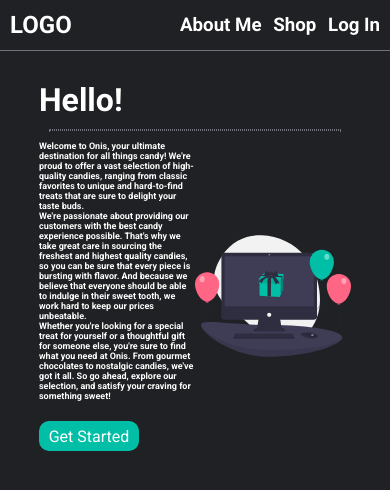
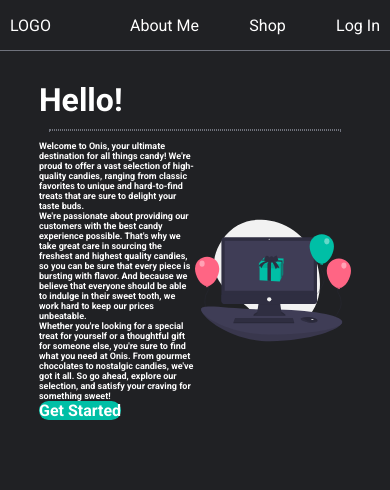
Before and after one commit to WhyOni/8b_Onis_CandyShop, a plain HTML site: page CandySite/home.html in a window 390 px wide. Drawn offline with Linux system fonts and the light colour scheme.

Commit message:
onis home commit

```diff
--- /dev/null
+++ b/CandySite/header.css
@@ -0,0 +1,35 @@
+@import url("https://fonts.googleapis.com/css2?family=Roboto:ital,wght@0,100;0,300;0,400;0,500;0,700;0,900;1,100;1,300;1,400;1,500;1,700;1,900&display=swap");
+* {
+  font-family: "Roboto", sans-serif;
+  margin: 0;
+  color: white;
+}
+body {
+  background-color: #202124;
+}
+a {
+  text-decoration: none;
+}
+
+header {
+  background-color: #202124;
+  height: 50px;
+  border-bottom: solid #6f727c 1px;
+  display: flex;
+  align-items: center;
+  padding-left: 30px;
+  padding-right: 30px;
+  justify-content: space-between;
+}
+.HeaderDiv {
+  display: flex;
+  width: 250px;
+  justify-content: space-between;
+}
+
+@media only screen and (max-width: 1200px) {
+  header {
+    padding-left: 10px;
+    padding-right: 10px;
+  }
+}
--- a/CandySite/home.css
+++ b/CandySite/home.css
@@ -1,29 +1,3 @@
-@import url("https://fonts.googleapis.com/css2?family=Roboto:ital,wght@0,100;0,300;0,400;0,500;0,700;0,900;1,100;1,300;1,400;1,500;1,700;1,900&display=swap");
-* {
-  font-family: "Roboto", sans-serif;
-  margin: 0;
-  color: white;
-}
-body {
-  background-color: #202124;
-}
-
-header {
-  background-color: #202124;
-  height: 50px;
-  border-bottom: solid #6f727c 1px;
-  display: flex;
-  align-items: center;
-  padding-left: 30px;
-  padding-right: 30px;
-  justify-content: space-between;
-}
-.HeaderDiv {
-  display: flex;
-  width: 200px;
-  justify-content: space-between;
-}
-
 .content {
   padding-top: 30px;
   padding-left: 10%;
@@ -43,14 +17,16 @@ hr {
 .intropic {
   width: 50%;
 }
-button {
+.getstarted {
   background-color: #00bfa6;
-  border: 0;
   border-radius: 10px;
   width: 250px;
   height: 50px;
   font-size: large;
   margin-top: 20px;
+}
+.getstarted {
+  font-size: large;
 }
 
 @media only screen and (max-width: 1200px) {
@@ -61,7 +37,7 @@ button {
   .intro {
     font-size: medium;
   }
-  button {
+  .getstarted {
     width: 150px;
     height: 50px;
   }
@@ -70,7 +46,7 @@ button {
   .intro {
     font-size: x-small;
   }
-  button {
+  .getstarted {
     width: 100px;
     height: 30px;
     font-size: medium;
--- a/CandySite/home.html
+++ b/CandySite/home.html
@@ -6,14 +6,21 @@
     <meta name="viewport" content="width=device-width, initial-scale=1.0" />
     <title>Document</title>
     <link rel="stylesheet" href="home.css" />
+    <link rel="stylesheet" href="header.css" />
   </head>
   <body>
     <header>
-      <h2>LOGO</h2>
+      <a>LOGO</a>
       <div class="HeaderDiv">
-        <h3 class="h3">About Me</h3>
-        <h3 class="h3">Shop</h3>
-        <h3 class="h3">Log In</h3>
+        <a class="h3" href="https://www.youtube.com/watch?v=dQw4w9WgXcQ"
+          >About Me</a
+        >
+        <a class="h3" href="https://www.youtube.com/watch?v=dQw4w9WgXcQ"
+          >Shop</a
+        >
+        <a class="h3" href="https://www.youtube.com/watch?v=dQw4w9WgXcQ"
+          >Log In</a
+        >
       </div>
     </header>
 
@@ -40,8 +47,9 @@
           So go ahead, explore our selection, and satisfy your craving for
           something sweet!
           <br />
-
-          <button>Get Started</button>
+          <div class="getstartedbox">
+            <a href="shop.html" class="getstarted">Get Started</a>
+          </div>
         </h2>
         <img class="intropic" src="images/intro.svg" alt="" />
       </div>
```
Also changed, not shown: CandySite/shop.html (added, +21 -0 lines), CandySite/shop.css (added).
